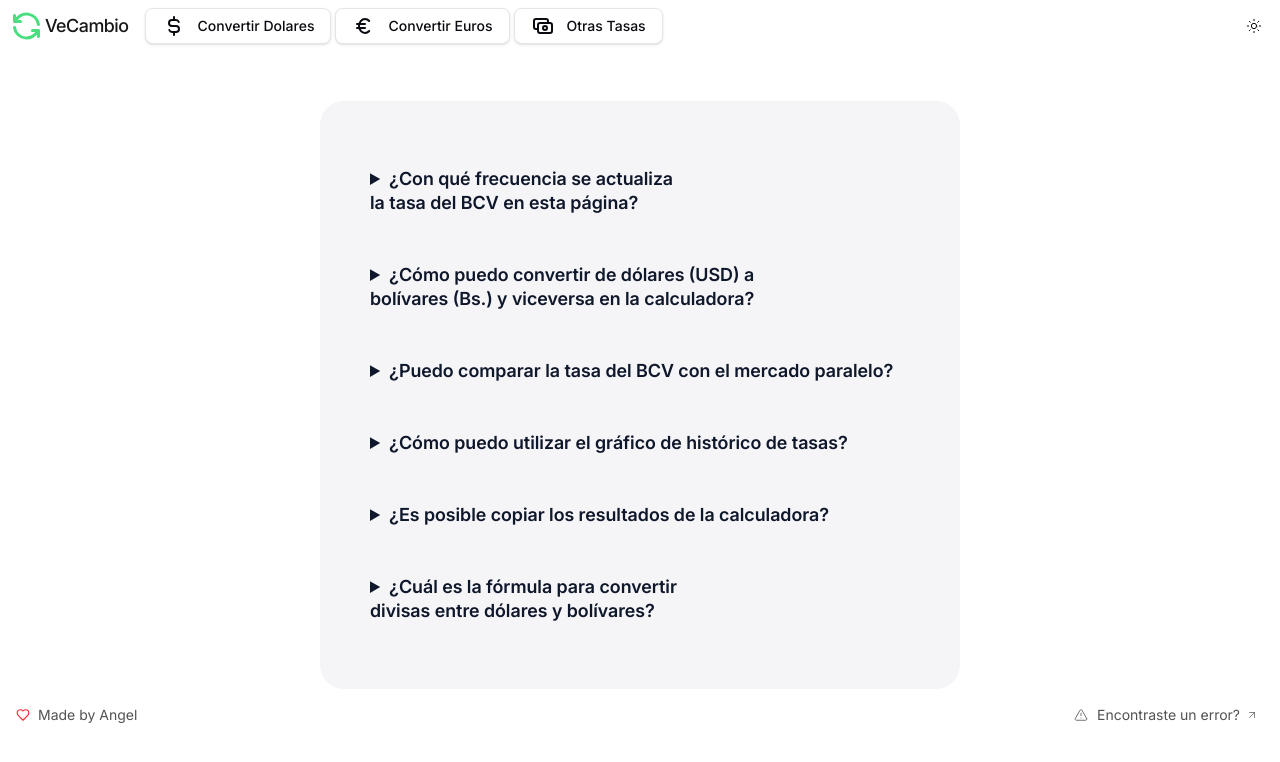
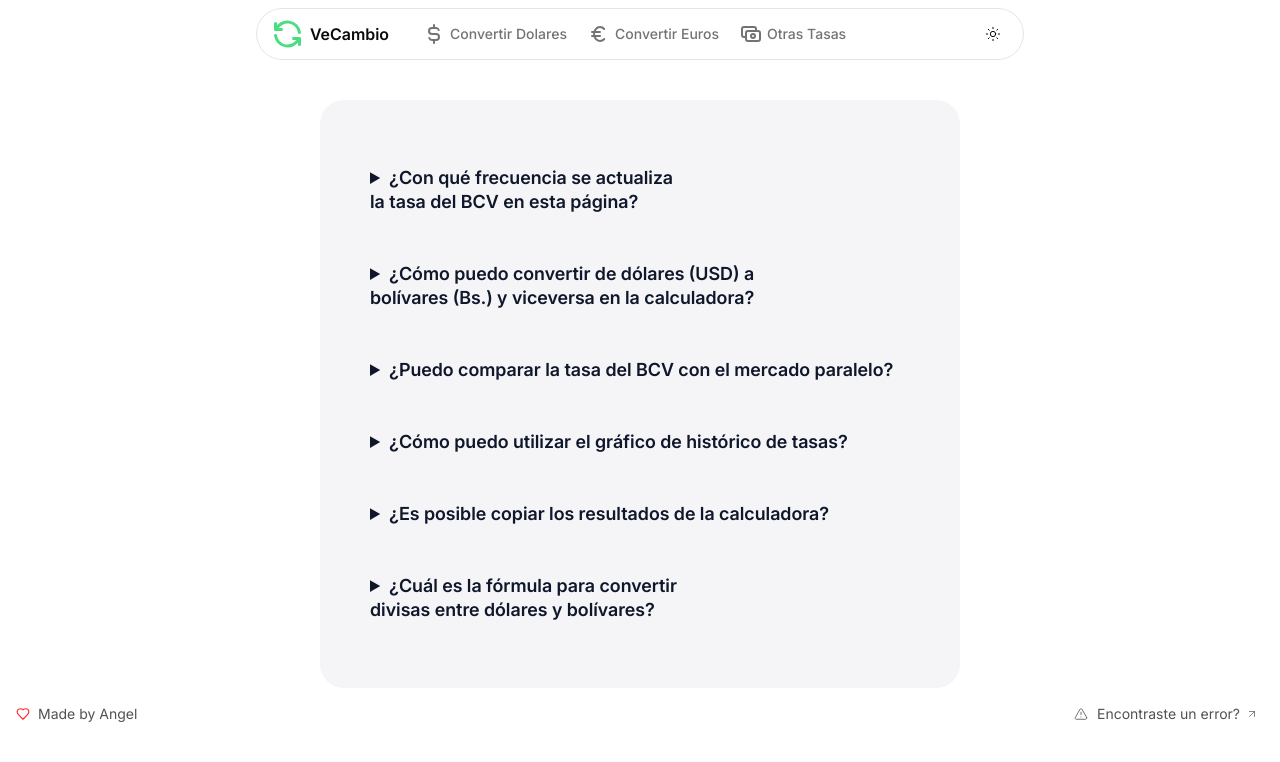
Before and after one commit to angelurrutdev/vecambio, a Next.js app: page /faq in a window 1280 px wide. Shown: the top 762 px of the page. Built offline with nearby package versions, Linux system fonts and the light colour scheme.

Commit message:
New Header

```diff
--- a/src/components/Header.tsx
+++ b/src/components/Header.tsx
@@ -1,56 +1,66 @@
 import React from 'react'
+import { ModeToggle } from './ThemeToggle'
 import { Logo, EuroIcon, DollarIcon, CashIcon } from '../icons/icons'
-import Link from 'next/link'
-import { ModeToggle } from './ThemeToggle'
 
-interface HeaderProps {
-	children?: React.ReactNode // 'children' ahora es opcional
+interface NavItem {
+	href: string
+	label: string
+	className?: string
+	icon?: React.ComponentType
 }
 
-function Header({ children }: HeaderProps) {
+export default function Header() {
+	const items: NavItem[] = [
+		{
+			href: '/',
+			label: 'Convertir Dolares',
+			icon: DollarIcon,
+		},
+		{
+			href: '/tasas-de-cambio-promedio-hoy',
+			label: 'Convertir Euros',
+			icon: EuroIcon,
+		},
+		{ href: '/bancos', label: 'Otras Tasas', icon: CashIcon },
+	]
+
 	return (
-		<header className='border-b py-2 md:py-2 ring-white/40 dark:ring-white dark:border-b-white/40 border-b-white/20 px-2 text-dusky flex flex-row justify-between items-center'>
-			<nav className='flex flex-row'>
-				<Link href='/' className='flex'>
+		<nav className='sticky top-3 z-10 flex items-center justify-between gap-8 rounded-full border px-3 py-1.5 backdrop-blur-lg bg-secondary-white/25 dark:bg-primary/25 md:top-2 mx-auto w-full max-w-3xl md:px-0 dark:border-secondary'>
+			<div className='flex items-center gap-6'>
+				<div className='ml-3 flex items-center gap-3'>
+					<span>
+						<a
+							className='flex items-center gap-1 dark:text-white font-semibold'
+							href='/'
+						>
 							<Logo />
-					<span className='flex self-center whitespace-nowrap text-lg font-medium tracking-tight text-neutral-900 dark:text-neutral-50'>
 							VeCambio
+						</a>
 					</span>
-				</Link>
-				<ul className='flex flex-row items-center justify-center md:justify-between mx-4'>
+				</div>
+				<div className='mx-auto items-center justify-center border border-transparent md:flex md:gap-1'>
+					<nav className='relative z-10 flex max-w-max flex-1 items-center justify-center'>
+						<div className='relative'>
+							<ul className='group flex flex-1 list-none items-center justify-center space-x-1'>
+								{items.map(item => (
 									<li>
-						<Link
-							href='/'
-							className='dark:text-white inline-flex items-center space-x-3 justify-center whitespace-nowrap rounded-md text-sm font-medium transition-colors focus-visible:outline-none focus-visible:ring-1 disabled:pointer-events-none disabled:opacity-50 dark:focus-visible:ring-neutral-700 focus-visible:ring-neutral-500 border border-neutral-200 bg-white shadow-sm hover:bg-neutral-100 hover:text-neutral-900 dark:border-neutral-800 dark:bg-neutral-900 dark:hover:bg-neutral-800 dark:hover:text-neutral-50 dark:hover:border-neutral-700/50 h-9 px-4 py-2 group'
+										<a
+											className={`group inline-flex w-max items-center justify-center px-2 py-2 text-sm font-medium transition-colors hover:text-neutral-800 focus:bg-accent focus:text-neutral-800 focus:outline-none disabled:pointer-events-none disabled:opacity-50 data-[active]:bg-accent/50 h-9 rounded-full bg-transparent hover:bg-accent/50 gap-1 text-neutral-500 ring-transparent ring-2 dark:text-white ${item.className}`}
+											href={item.href}
 										>
-							<DollarIcon aria-hidden='true' />
-							<span className='md:block hidden'>Convertir Dolares</span>
-						</Link>
+											{item.icon && <item.icon />}
+											{item.label}
+										</a>
 									</li>
-					<li>
-						<Link
-							href='/euros'
-							className=' mx-1 dark:text-white inline-flex items-center space-x-3 justify-center whitespace-nowrap rounded-md text-sm font-medium transition-colors focus-visible:outline-none focus-visible:ring-1 disabled:pointer-events-none disabled:opacity-50 dark:focus-visible:ring-neutral-700 focus-visible:ring-neutral-500 border border-neutral-200 bg-white shadow-sm hover:bg-neutral-100 hover:text-neutral-900 dark:border-neutral-800 dark:bg-neutral-900 dark:hover:bg-neutral-800 dark:hover:text-neutral-50 dark:hover:border-neutral-700/50 h-9 px-4 py-2 group'
-						>
-							<EuroIcon aria-hidden='true' />
-							<span className='md:block hidden'>Convertir Euros</span>
-						</Link>
-					</li>
-					<li>
-						<Link
-							href='/tasas'
-							className=' dark:text-white inline-flex items-center space-x-3 justify-center whitespace-nowrap rounded-md text-sm font-medium transition-colors focus-visible:outline-none focus-visible:ring-1 disabled:pointer-events-none disabled:opacity-50 dark:focus-visible:ring-neutral-700 focus-visible:ring-neutral-500 border border-neutral-200 bg-white shadow-sm hover:bg-neutral-100 hover:text-neutral-900 dark:border-neutral-800 dark:bg-neutral-900 dark:hover:bg-neutral-800 dark:hover:text-neutral-50 dark:hover:border-neutral-700/50 h-9 px-4 py-2 group lg:mr-[340px]'
-						>
-							<CashIcon aria-hidden='true' />
-							<span className='md:block hidden'>Otras Tasas</span>
-						</Link>
-					</li>
+								))}
 							</ul>
+						</div>
 					</nav>
-			{children}
+				</div>
+			</div>
+			<div className='px-3'>
 				<ModeToggle />
-		</header>
+			</div>
+		</nav>
 	)
 }
-
-export default Header
```
Lines whose indentation alone changed are shown as unchanged.
